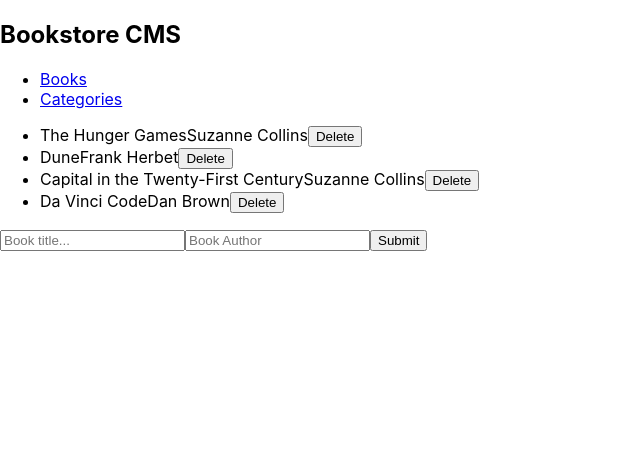
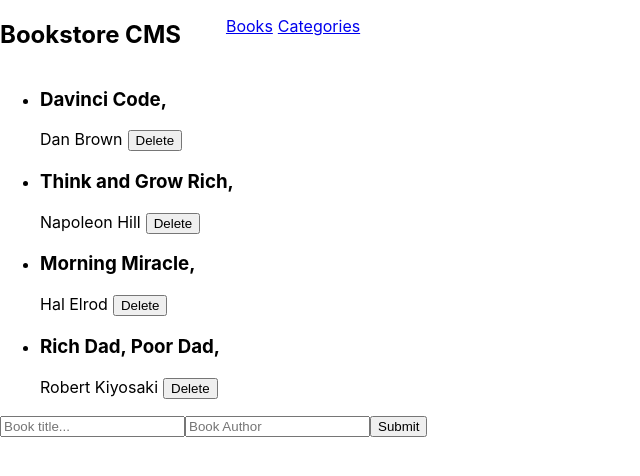
Before and after one commit to deniodev/Bookstore, a React (Create React App) app: page / in a window 1280 px wide. Shown: the top 476 px of the page, without its empty margins (0-640 px from the left). Built offline with nearby package versions, Linux system fonts and the light colour scheme.

Commit message:
Adding props to the Books.js

```diff
--- a/package.json
+++ b/package.json
@@ -8,11 +8,14 @@
     "@testing-library/user-event": "^13.5.0",
     "localforage": "^1.10.0",
     "match-sorter": "^6.3.1",
+    "prop": "^0.1.1",
+    "prop-types": "^15.8.1",
     "react": "^18.2.0",
     "react-dom": "^18.2.0",
     "react-router-dom": "^6.12.0",
     "react-scripts": "5.0.1",
     "sort-by": "^1.2.0",
+    "types": "^0.1.1",
     "web-vitals": "^2.1.4"
   },
   "scripts": {
--- a/src/App.css
+++ b/src/App.css
@@ -1,3 +1,15 @@
 body {
   background-color: white;
 }
+
+.navbar,
+.navbar ul {
+  display: flex;
+  flex-direction: row;
+  list-style: none;
+  gap: 5px;
+}
+
+button {
+  margin-left: 5px;
+}
--- a/src/components/BookItem.js
+++ b/src/components/BookItem.js
@@ -1,25 +1,16 @@
+/* eslint-disable react/prop-types */
 import React from 'react';
 
-const BookItem = () => (
+const BookItem = ({ title, author }) => (
   <div>
     <li>
-      The Hunger Games
-      <span>Suzanne Collins</span>
-      <button type="button">Delete</button>
-    </li>
-    <li>
-      Dune
-      <span>Frank Herbet</span>
-      <button type="button">Delete</button>
-    </li>
-    <li>
-      Capital in the Twenty-First Century
-      <span>Suzanne Collins</span>
-      <button type="button">Delete</button>
-    </li>
-    <li>
-      Da Vinci Code
-      <span>Dan Brown</span>
+      <h3>
+        {title}
+        ,
+      </h3>
+      <span>
+        {author}
+      </span>
       <button type="button">Delete</button>
     </li>
   </div>
--- a/src/components/Books.js
+++ b/src/components/Books.js
@@ -2,10 +2,34 @@ import React from 'react';
 import BookItem from './BookItem';
 import AddBook from './AddBook';
 
+const data = [
+  {
+    id: 1,
+    title: 'Davinci Code',
+    author: 'Dan Brown',
+  },
+  {
+    id: 2,
+    title: 'Think and Grow Rich',
+    author: 'Napoleon Hill',
+  },
+  {
+    id: 3,
+    title: 'Morning Miracle',
+    author: 'Hal Elrod',
+  },
+  {
+    id: 4,
+    title: 'Rich Dad, Poor Dad',
+    author: 'Robert Kiyosaki',
+  }];
+
 const Books = () => (
   <div>
     <ul>
-      <BookItem />
+      {data.map(((book) => (
+        <BookItem key={book.id} title={book.title} author={book.author} />
+      )))}
     </ul>
     <AddBook />
   </div>
--- a/src/components/Navbar.js
+++ b/src/components/Navbar.js
@@ -2,7 +2,7 @@ import React from 'react';
 import { Link } from 'react-router-dom';
 
 const Navbar = () => (
-  <nav>
+  <nav className="navbar">
     <h1>Bookstore CMS</h1>
     <ul>
       <li>
```
Also changed, not shown: 1 other file (tests, documents, lock files or other folders).
